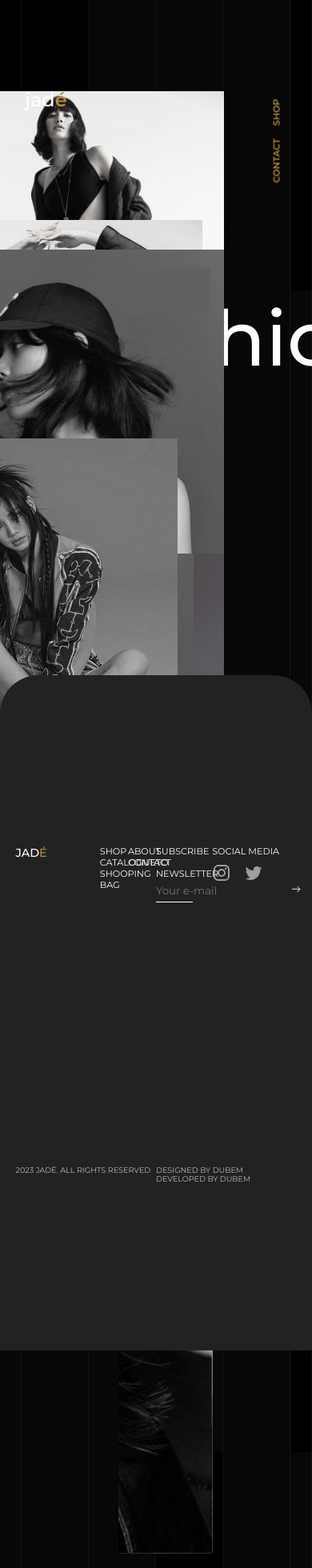
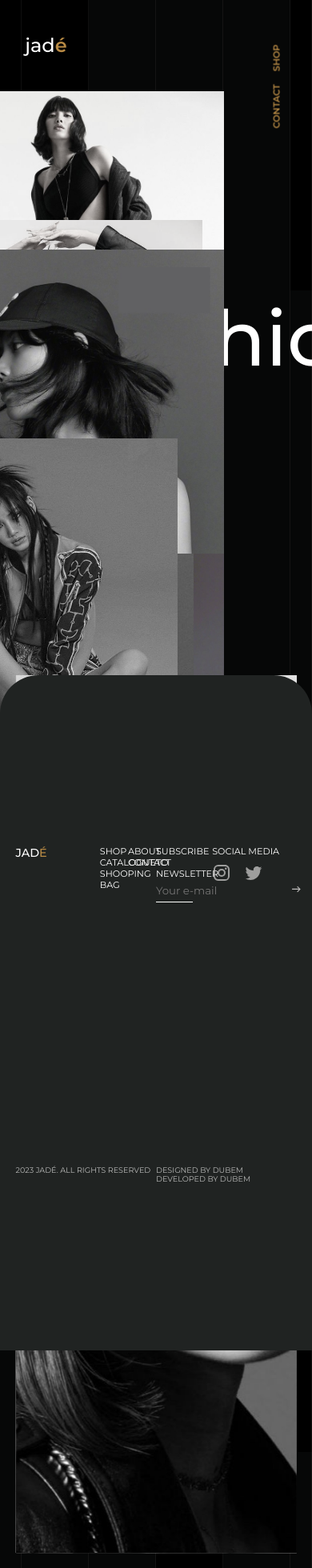
Before and after one commit to dubem-ji/jade-fashion, a React (Create React App) app in the folder client/: page / in a window 390 px wide. Shown: the top 1960 px of the page at 80% size. Built offline with nearby package versions, Linux system fonts and the light colour scheme.

Commit message:
make web media responsive

```diff
--- a/client/src/App.css
+++ b/client/src/App.css
@@ -275,6 +275,14 @@ h5 {
   left: 8%;
   top: 13%;
 }
+@media only screen and (max-width: 500px) {
+  .home .brand {
+    top: 5%;
+  }
+  .home .menu{
+    top: 12%;
+  }
+}
 .home .brand h1 {
   font-weight: 500;
   font-size: 1.5rem;
@@ -311,6 +319,12 @@ h5 {
   height: auto;
   width: 100%;
   opacity: 0.4;
+}
+@media only screen and (max-width: 500px) {
+  .home .video .v-space video {
+      /* height: 100%; */
+      width: 100%;
+    }
 }
 
 .home .footer {
@@ -520,10 +534,8 @@ input:focus {
 .jacket .j-images{
   position: absolute;
   left: 38%;
-  height: 100%;
-  width: 30%;
-  /* border: 1px solid red; */
 }
+
 .jacket .j-images #j-one{
   height: 100%;
   width: 30%;
@@ -632,12 +644,67 @@ input:focus {
   background-position: center;
   background-size: cover;
 }
+@media only screen and (max-width: 1000px) {
+  .jacket .j-images {
+      left: 30%;
+    }
+  .jacket .j-images #j-one{
+    width: 40%;
+  }
+}
+
+@media only screen and (max-width: 500px) {
+  .jacket .j-images {
+    left: 5%;
+    height: 50vh;
+  }
+
+  .jacket .j-images #j-one {
+    width: 90%;
+  }
+  .jacket .j-images #j-two {
+    width: 90%;
+  }
+  .jacket .j-images #j-three {
+    width: 90%;
+  }
+  .jacket .j-images #j-four {
+    width: 90%;
+  }
+  .jacket .j-images #j-five {
+    width: 90%;
+  }
+  .jacket .j-images #j-six {
+    width: 90%;
+  }
+  .jacket .j-images #j-seven {
+    width: 90%;
+  }
+  .jacket .j-images #j-eight {
+    width: 90%;
+  }
+  .jacket .j-images #j-nine {
+    width: 90%;
+  }
+  .jacket .j-images #j-ten {
+    width: 90%;
+  }
+  .jacket .j-images #j-eleven {
+    width: 90%;
+  }
+  .jacket .j-images #j-twelve {
+    width: 90%;
+  }
+}
 .jacket .right-scroll{
   display: flex;
   justify-content: space-between;
   margin: 0 10%;
   height: 1800vh;
   padding-top: 400vh;
+}
+.jacket .content .texts{
+  width: 30vw;
 }
 .jacket .content .texts h3{
   font-weight: 500;
@@ -650,9 +717,24 @@ input:focus {
   text-align: left;
 }
 .jacket .content .texts{
-  width: 15%;
   display: flex;
   flex-direction: column;
   justify-content: space-between;
   height: 100%;
 }
+@media only screen and (max-width: 500px) {
+  .jacket .right-scroll {
+      position: absolute;
+      right: 0%;
+      margin: 0 0%;
+      height: 1800vh;
+      padding-top: 400vh;
+    }
+    .jacket .content .texts {
+      width: 50vw;
+    }
+    .jacket .content .text {
+      background: var(--color-dark-1);
+      padding: 1rem;
+    }
+}
--- a/client/src/Components/Home/Landing.js
+++ b/client/src/Components/Home/Landing.js
@@ -225,7 +225,7 @@ const Landing = () => {
         const jEleven = showJeleven.current;
         const jTwelve = showJtwelve.current;
 
-        // #Jacket page animation
+        // #Image transition
         gsap.to(jOne, {
             top: "0%",
             height: '100%',
@@ -427,28 +427,28 @@ const Landing = () => {
 
                         </div>
                         <div className="texts">
-                            <div className="jt-one" id='jt-one' ref={showJTone}>
+                            <div className="text jt-one" id='jt-one' ref={showJTone}>
                                 <p>"Don't be into trends. Don't make fashion own you, but you decide what you are, what you want to express by the way you dress and the way to live."</p>
                                 <br />
                                 <h3> —Gianni Versace</h3>
                             </div>
-                            <div className="jt-two" id='jt-two' ref={showJTtwo}>
+                            <div className="text jt-two" id='jt-two' ref={showJTtwo}>
                                 <p>"You gotta have style. It helps you get down the stairs. It helps you get up in the morning. It’s a way of life. Without it, you’re nobody. I’m not talking about lots of clothes.”</p>
                                 <br />
                                 <h3> —Diana Vreeland</h3>
                             </div>
-                            <div className="jt-three" id='jt-three' ref={showJTthree}>
+                            <div className="text jt-three" id='jt-three' ref={showJTthree}>
                                 <p>"I think we all know boldness when we see it. Nothing makes me smile more than when I see someone being fully themselves, with their own individual style and character, whatever that is."</p>
                                 <br />
                                 <h3> —Angelina Jolie</h3>
                             </div>
-                            <div className="jt-four" id='jt-four' ref={showJTFour}>
+                            <div className="text jt-four" id='jt-four' ref={showJTFour}>
                                 <p>"The shoes set up the tone and attitude, they change the perception of the way one wears clothes, what we call in France le porté. It is not about length, but the juxtaposition or décalage of the shoes—high or low—with the rest of the proportions."</p>
                                 <br />
                                 <h3> —Hedi Slimane</h3>
                             </div>
 
-                            <div className="jt-five" id='jt-five' ref={showJTFive}>
+                            <div className="text jt-five" id='jt-five' ref={showJTFive}>
                                 <p>"Fashion is part of the daily air and it changes all the time, with all the events. You can even see the approaching of a revolution in clothes. You can see and feel everything in clothes." </p>
                                 <br />
                                 <h3> —Diana Vreeland</h3>
--- a/client/src/Pages/Home.js
+++ b/client/src/Pages/Home.js
@@ -383,7 +383,7 @@ const Home = () => {
 
             <div ref={hideText} className="menu">
                 <div className="item"><div className="contact">CONTACT</div></div>
-                <div className="item"><div className="shop"><Link to='/shop'>SHOP</Link></div></div>
+                <div className="item"><div className="shop">SHOP</div></div>
 
             </div>
 
```
